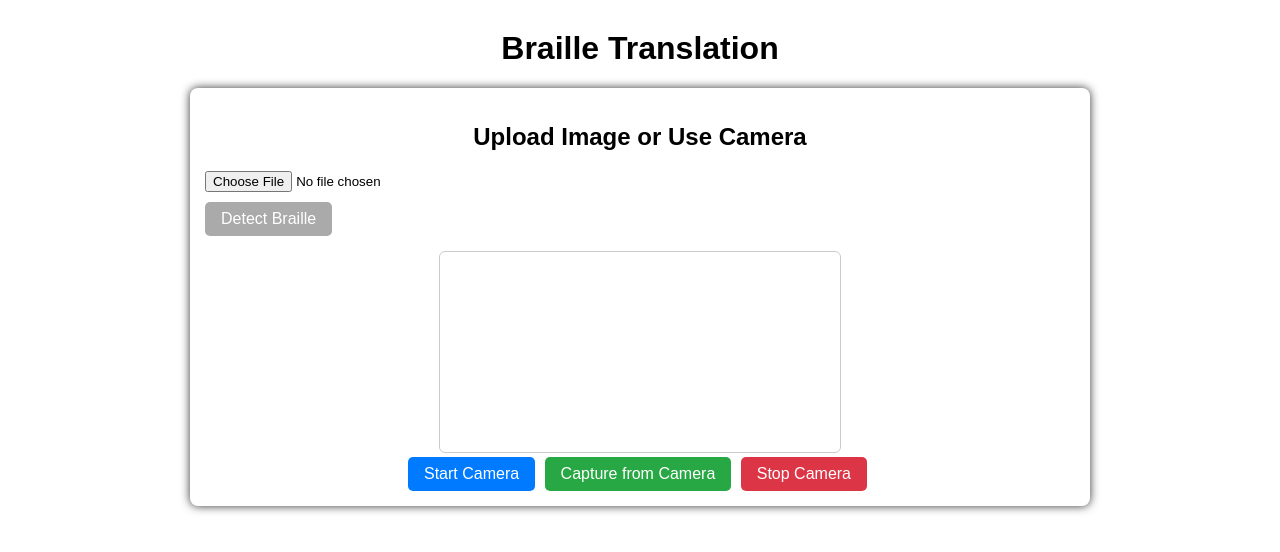
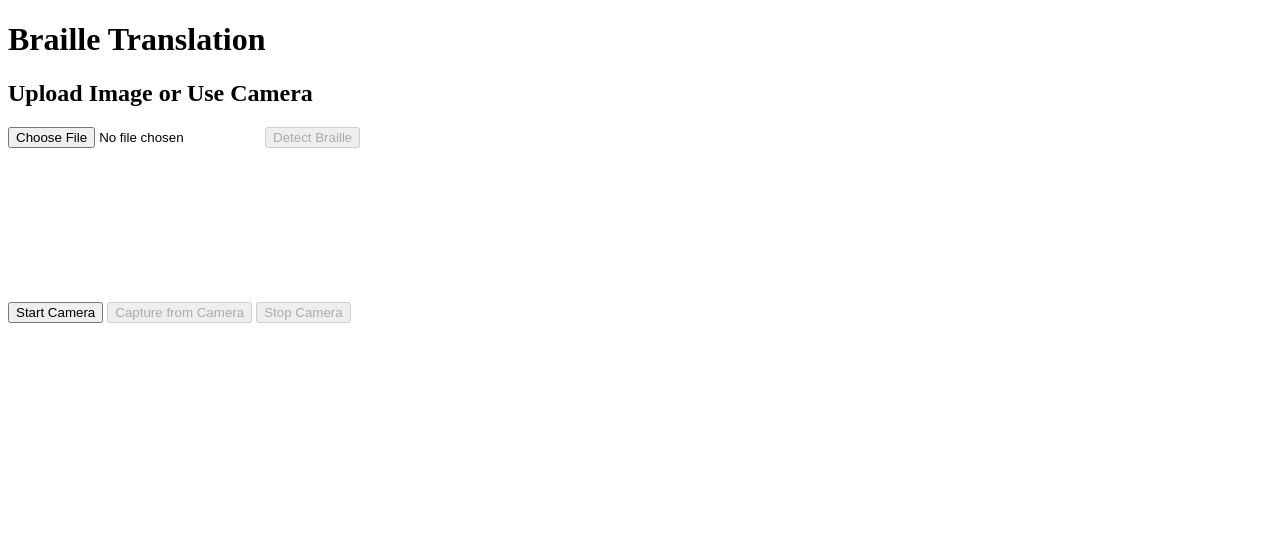
Before and after one commit to Prakash0062/Braille_Dots_Detection, a Flask app: page / in a window 1280 px wide. Shown: the top 552 px of the page. Run offline with Flask 2, Linux system fonts and the light colour scheme.

Commit message:
Update index.html

```diff
--- a/templates/index.html
+++ b/templates/index.html
@@ -5,99 +5,7 @@
   <meta name="viewport" content="width=device-width, initial-scale=1" />
   <title>Braille Translation</title>
   <style>
-    body {
-      font-family: Arial, sans-serif;
-      max-width: 900px;
-      margin: 30px auto;
-      padding: 0 20px;
-      background: #ffffff;
-      color: #000000;
-    }
-
-    @keyframes gradientBG {
-      0% { background-position: 0% 50%; }
-      50% { background-position: 100% 50%; }
-      100% { background-position: 0% 50%; }
-    }
-
-    h1, h2 {
-      text-align: center;
-      color: #000000;
-      text-shadow: none;
-    }
-
-    section {
-      margin-bottom: 30px;
-      padding: 15px;
-      background: rgba(255, 255, 255, 0.1);
-      border-radius: 8px;
-      box-shadow: 0 0 10px #333;
-    }
-
-    input[type="file"] {
-      display: block;
-      margin: 10px 0;
-    }
-
-    button {
-      padding: 8px 16px;
-      cursor: pointer;
-      background-color: #007bff;
-      border: none;
-      color: white;
-      border-radius: 5px;
-      font-size: 16px;
-      margin-right: 5px;
-    }
-
-    button:disabled {
-      background-color: #aaa;
-      cursor: not-allowed;
-    }
-
-    #detected-image {
-      max-width: 100%;
-      border: 1px solid #ccc;
-      margin-top: 15px;
-      border-radius: 6px;
-    }
-
-    #detected-text {
-      margin-top: 15px;
-      font-size: 18px;
-      white-space: pre-line;
-      background: rgba(255, 255, 255, 0.2);
-      color: #fff;
-      padding: 15px;
-      border-radius: 6px;
-      min-height: 60px;
-    }
-
-    #camera-section {
-      margin-top: 15px;
-      text-align: center;
-    }
-
-    #video {
-      width: 100%;
-      max-width: 400px;
-      border-radius: 6px;
-      border: 1px solid #ccc;
-    }
-
-    #capture-btn {
-      background-color: #28a745;
-    }
-
-    #stop-camera-btn {
-      background-color: #dc3545;
-    }
-
-    #copy-btn, #speak-btn {
-      margin-top: 10px;
-      margin-right: 10px;
-      background-color: #6c757d;
-    }
+    /* ... (same CSS as your original code) ... */
   </style>
 </head>
 <body>
@@ -230,23 +138,26 @@
         method: 'POST',
         body: formData
       })
-      .then(res => res.json())
-      .then(data => {
-        if (data.error) {
-          alert(data.error);
-          detectedImage.src = "";
-          detectedText.textContent = "";
-          outputImageSection.style.display = 'none';
-          outputTextSection.style.display = 'none';
-        } else {
+      .then(res => res.text())
+      .then(text => {
+        try {
+          const data = JSON.parse(text);
+          if (data.error) {
+            alert("Error: " + data.error);
+            return;
+          }
           detectedImage.src = data.detected_image;
           detectedText.textContent = data.detected_text_rows.join('\n');
           outputImageSection.style.display = 'block';
           outputTextSection.style.display = 'block';
+        } catch (err) {
+          console.error("JSON parse error:", err);
+          console.log("Raw response:", text);
+          alert("Failed to parse server response. Check server logs.");
         }
       })
       .catch(err => {
-        alert("Error: " + err.message);
+        alert("Network or server error: " + err.message);
       })
       .finally(() => {
         detectBtn.disabled = false;
```
